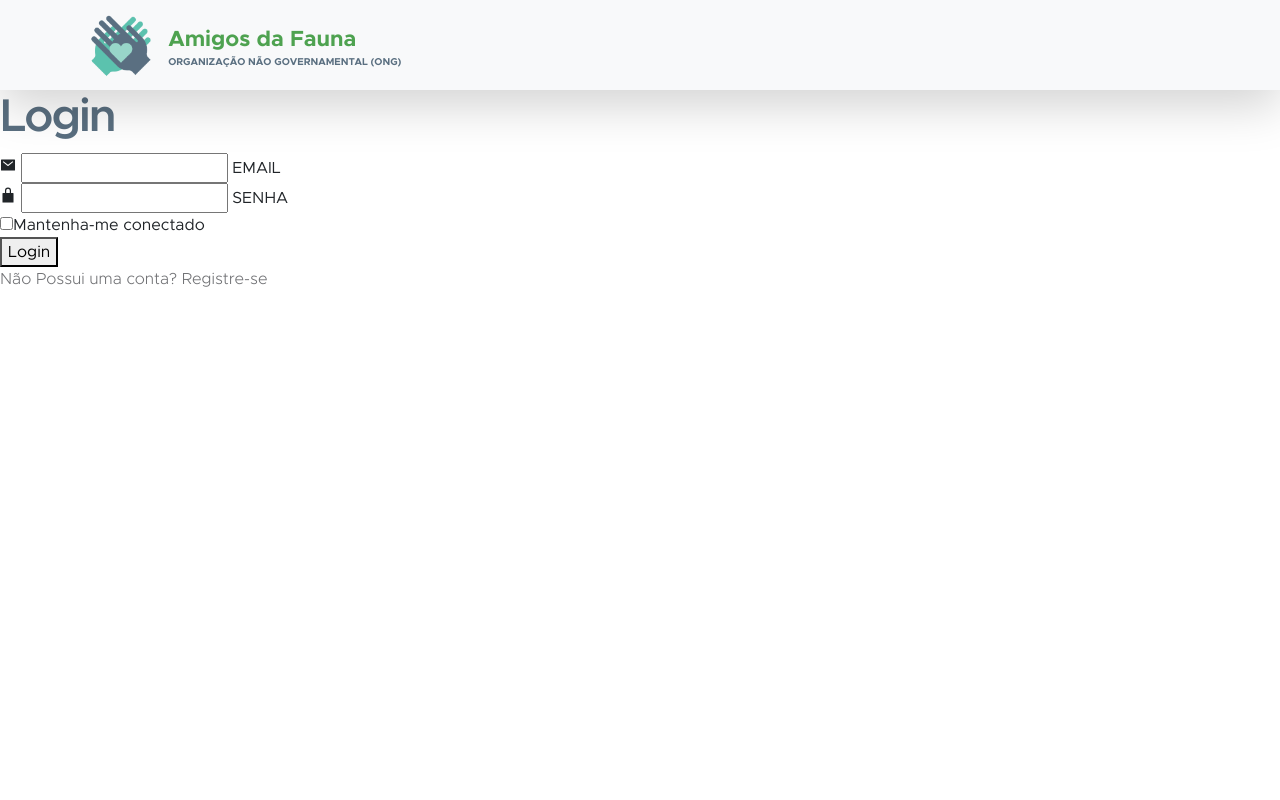
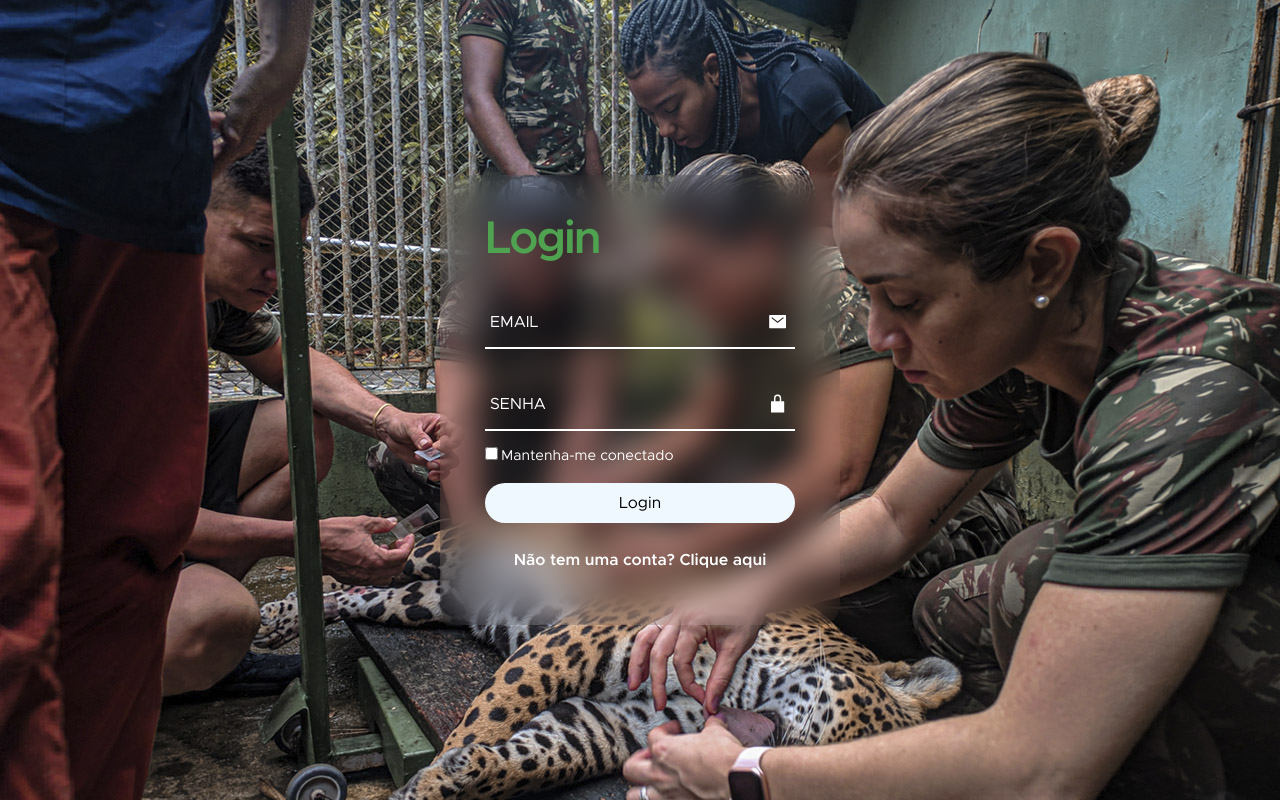
Before and after one commit to RenanVKoashi/ONG-ZOO, a plain HTML site: page login.html in a window 1280 px wide. Drawn offline with nearby package versions, Linux system fonts and the light colour scheme.

Commit message:
Login do usuário comum finalizado

```diff
--- a/css/login.css
+++ b/css/login.css
@@ -72,8 +72,16 @@
 }
 
 body {
-  background-color: var(--white-color);
   font-family: var(--body-font-family);
+}
+
+section {
+  display: flex;
+  justify-content: center;
+  align-items: center;
+  height: 100vh;
+  background: url("/images/causes/voluntariado.jpeg") no-repeat;
+  background-size: cover;
 }
 
 
@@ -106,7 +114,7 @@ h1 {
 }
 
 h2 {
-  color: var(--secondary-color);
+  color: var(--primary-color);
   font-size: var(--h2-font-size);
   letter-spacing: -2px;
 }
@@ -244,15 +252,115 @@ strong {
     padding-bottom: 15px;
   }
 
+.form{
+  display: flex;
+  align-items: center;
+  justify-content: center;
+  min-height: 100vh;
+}
 
-.body{
+.login-container-mb-3{
+  position: relative;
+  width: 400px;
+  height: 450px;
+  border-radius: 20px;
+  display: flex;
+  justify-content: center;
+  align-items: center;
+  background: transparent;
+  backdrop-filter: blur(15px);
+}
 
+.input-box{
+  position: relative;
+  width: 310px;
+  margin: 30px 0;
+  border-bottom: 2px solid #ffffff;
+}
+
+.input-box label{
+  position: absolute;
+  top: 50%;
+  left: 5px;
+  transform: translateY(-50%);
+  color: #ffffff;
+  pointer-events: none;
+  transition: .5s;
+}
+
+.input-box input:focus~label,
+.input-box input:valid~label {
+  top: -5px;
+}
+
+.input-box input{
+  width: 100%;
+  height: 50px;
+  background: transparent;
+  border: none;
+  outline: none;
+  font-size: 1em;
+  color: #ffffff;
+  padding: 0 35px 0 5px;
 
 }
 
-.login-box{
-    position: relative;
-    width: 400px;
-    height: 450px;
-    background: #4ea250;
+
+.input-box .icon{
+  position: absolute;
+  right: 8px;
+  color: #ffffff;
+  font-size: 1.2em;
+  line-height: 57px;
 }
+
+.remember-forgot {
+  margin: -15px 0 15px;
+  font-size: 0.9em;
+  color: #ffffff;
+  display: flex;
+  justify-content: space-between;
+}
+
+.remember-forgot label input{
+  margin-right: 3px;
+}
+
+.remember-forgot a{
+  color: #ffffff;
+  text-decoration: none;
+}
+
+.remember-forgot a:hover {
+  text-decoration: underline;
+}
+
+button {
+  width: 100%;
+  height: 40px;
+  background: #f0f8ff;
+  border: none;
+  outline: none;
+  border-radius: 40px;
+  cursor: pointer;
+  font-size: 1em;
+  color: #000000;
+  font-weight: 500;
+}
+
+.register-link{
+  font-size: .9em;
+  color: #ffffff;
+  text-align: center;
+  margin: 25px 0 10px;
+}
+
+.register-link p a {
+  color: #ffffff;
+  text-decoration: none;
+  font-weight: 600;
+}
+
+.register-link p a:hover{
+  text-decoration: underline;
+}
--- a/login.html
+++ b/login.html
@@ -15,28 +15,10 @@
 
 </head>
 
-
 <body>
-
-    <!--NavBbar Login-->
-
-    <nav class="navbar navbar-expand-lg bg-light shadow-lg">
-        <div class="container">
-            <a class="navbar-brand" href="index.html">
-                <img src="images/logo.png" class="logo img-fluid">
-                <span>Amigos da Fauna
-                    <small>Organização não governamental (ONG)</small>
-                </span>
-            </a>
-
-            <button class="navbar-toggler" type="button" data-bs-toggle="collapse" data-bs-target="#navbarNav" aria-controls="navbarNav" aria-expanded="false" aria-label="Toogle navigation">
-                <span class="navbar-toggler-icon"></span>
-            </button>
-        </div>
-    </nav>
-
     <!--Área de Login-->
-
+    <section>
+        <div class-="user-container">
             <div class="login-container-mb-3">
                 <form action="">
                     <h2>Login</h2>
@@ -55,11 +37,12 @@
                     </div>
                     <button type="submit">Login</button>
                     <div class="register-link">
-                <p>Não Possui uma conta? <a hrfef="#">Registre-se</a></p>
+                        <p><a href="#">Não tem uma conta? Clique aqui</a></p>
                     </div>
                 </form>
             </div>
-
+        </div>
+    </section>
 
 
     <script type="module" src="https://unpkg.com/ionicons@7.1.0/dist/ionicons/ionicons.esm.js"></script>
```
Lines whose indentation alone changed are shown as unchanged.
